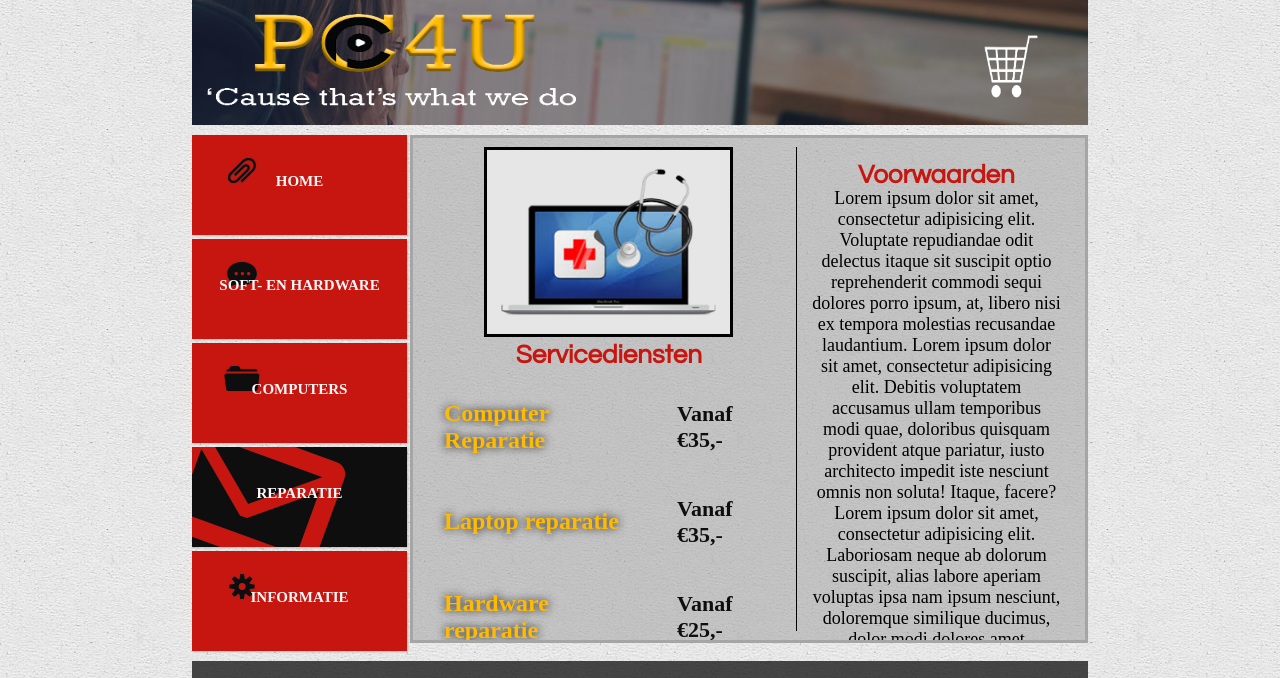
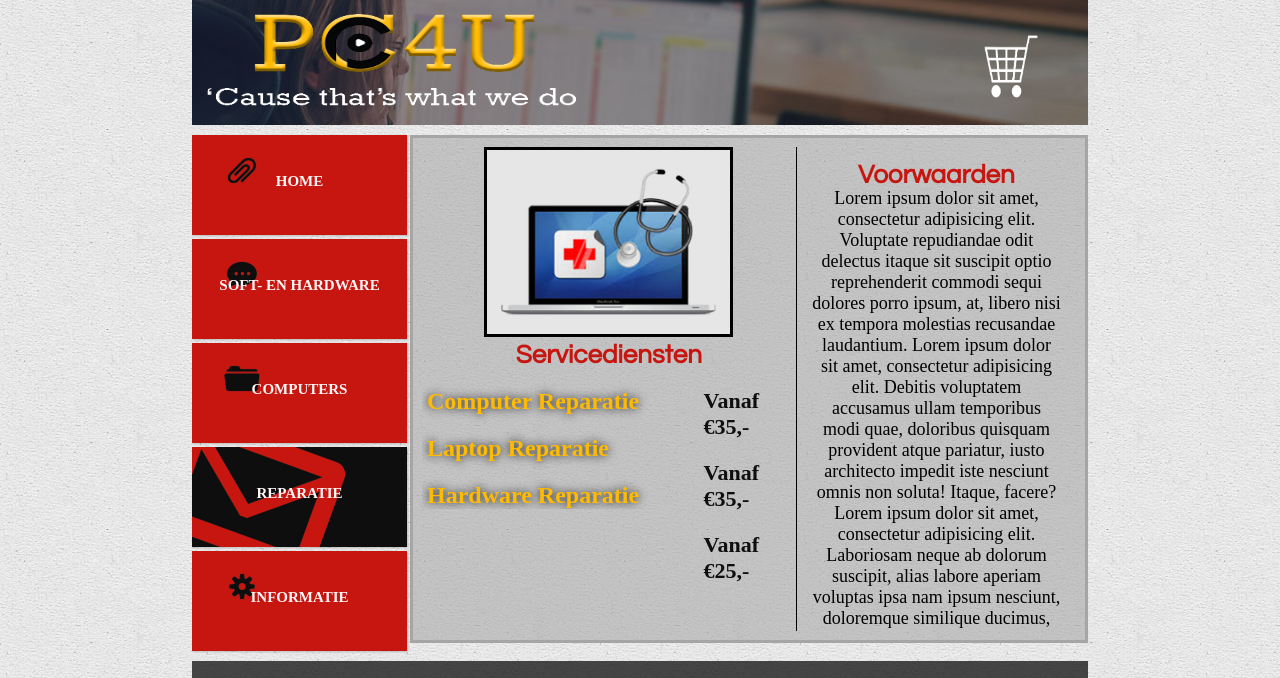
Before and after one commit to jr-development/PC4U-V2.0, a plain HTML site: page reparatie.html in a window 1280 px wide. Shown: the top 678 px of the page. Drawn offline with Linux system fonts and the light colour scheme.

Commit message:
reparatie+style update

```diff
--- a/css/style.css
+++ b/css/style.css
@@ -761,7 +761,10 @@
             margin-bottom: 5px;
             border: 3px #000 solid;
         }
-}
+        .reparation_info li {
+            margin-top: 20px;
+            padding-left: 5px;
+        }
 
 /* controle.html */
     .wrapper-table {
--- a/reparatie.html
+++ b/reparatie.html
@@ -4,6 +4,7 @@
 	<meta charset="UTF-8">
 	<title>Reparatie</title>
 	<link rel="stylesheet" href="css/style.css">
+
 </head>
 <body>
 	<div class="wrapper">
@@ -66,29 +67,27 @@
             </div>
 			<div class="content_wrapper">
 
-				<section class="main-content">
-					<section class="primary-section">
+				<section class="main-content full_width">
+					<section class="primary-section procent_50">
 						<img class="reparation"src="images/Reparatie.png" align="center">
+							<div class="full_width">
+								<h1 class="primary-h">Servicediensten</h1>
 
-							<h1 class="primary-h">Servicediensten</h1>
+								<ul class="procent_75 reparation_info">
+									<li><h2>Computer Reparatie</h2></li>
+									<li><h2>Laptop Reparatie</h2></li>
+									<li><h2>Hardware Reparatie</h2></li>
+								</ul>
 
-							<table class="table-primary">
-								<tr>
-									<td> <h2> Computer Reparatie</h2></td>
-									<td> <h3> Vanaf €35,- </h3></td>
-								</tr>
-								<tr>
-									<td> <h2> Laptop reparatie </h2></td>
-									<td> <h3> Vanaf €35,- </h3> </td>
-								</tr>
-								<tr>
-									<td> <h2> Hardware reparatie </h2></td>
-									<td> <h3> Vanaf €25,- </h3></td>
-								</tr>
-							</table>
+								<ul class="procent_25 reparation_info">
+									<li><h3>Vanaf €35,-</h3></li>
+									<li><h3>Vanaf €35,-</h3></li>
+									<li><h3>Vanaf €25,-</h3></li>
+								</ul>
+						</div>
 
 					</section>
-					<section class="secundary-section">
+					<section class="secundary-section procent_50">
 						<h1 class="secundary-h">
 						Voorwaarden</h1>
 
```
